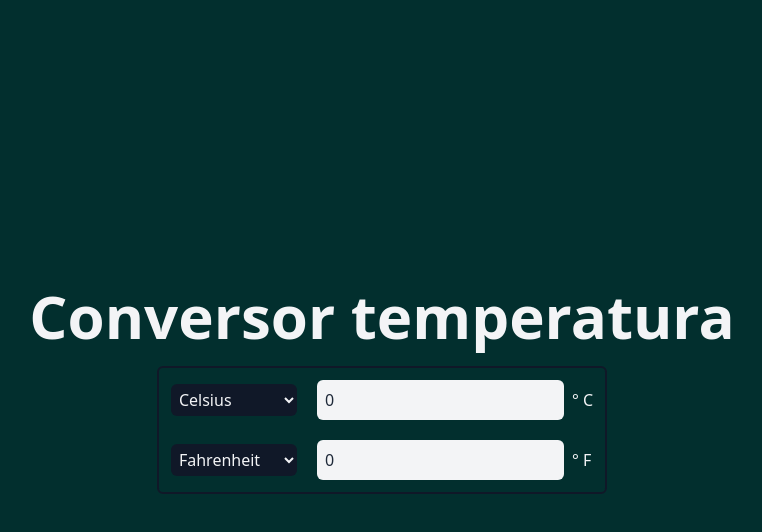
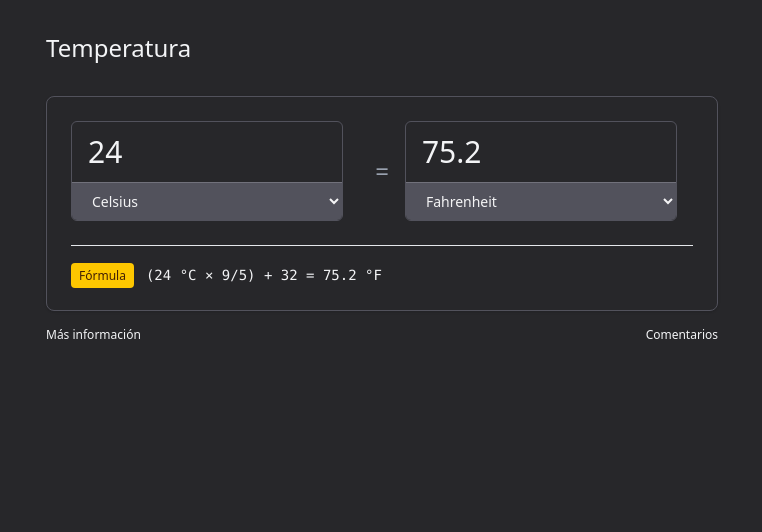
Before and after one commit to Leanfch/unit-conversor-react, a React (Vite) app: page / in a window 1280 px wide. Shown: the top 532 px of the page, without its empty margins (258-1020 px from the left). Built offline with nearby package versions, Linux system fonts and the light colour scheme.

Commit message:
google style

```diff
--- a/src/App.tsx
+++ b/src/App.tsx
@@ -18,23 +18,23 @@ const data = [
 	},
 ];
 
-function celsiusToFahrenheit ( C : number ) {
+function celsiusToFahrenheit(C: number) {
     return (C * 9/5) + 32;
 }
 
-function fahrenheitToCelsius( F: number ) {
+function fahrenheitToCelsius(F: number) {
     return (F - 32) * 5/9;
 }
 
-function celsiusToKelvin ( C: number ) {
+function celsiusToKelvin(C: number) {
     return C + 273.15;
 }
 
-function kelvinToCelsius ( K: number ) {
+function kelvinToCelsius(K: number) {
     return K - 273.15;
 }
 
-function unitConverter( value: number, fromUnit: string, toUnit: string ) {
+function unitConverter(value: number, fromUnit: string, toUnit: string) {
     let resultInCelsius: number;
     let result: number;
 
@@ -66,85 +66,155 @@ function unitConverter( value: number, fromUnit: string, toUnit: string ) {
 function App() {
 	const [unit1, setUnit1] = useState(data[0]);
 	const [unit2, setUnit2] = useState(data[1]);
-    const [value1, setValue1] = useState(0);
-    const [value2, setValue2] = useState(0);
+    const [value1, setValue1] = useState(24);
+    const [value2, setValue2] = useState(75.2);
 
     function handleChange(event: ChangeEvent<HTMLSelectElement>) {
-		setUnit1(data.find((item) => item.name === event.target.value) ?? data[0]);
+        const newUnit = data.find((item) => item.name === event.target.value) ?? data[0];
+        setUnit1(newUnit);
+        const result = unitConverter(value1, newUnit.id, unit2.id);
+        setValue2(Math.round(result * 100) / 100);
     }
 
     function handleChange2(event: ChangeEvent<HTMLSelectElement>) {
-		setUnit2(data.find((item) => item.name === event.target.value) ?? data[0]);
+        const newUnit = data.find((item) => item.name === event.target.value) ?? data[0];
+        setUnit2(newUnit);
+        const result = unitConverter(value1, unit1.id, newUnit.id);
+        setValue2(Math.round(result * 100) / 100);
     }
 
     function handleChangeValue1(event: ChangeEvent<HTMLInputElement>) {
-		setValue1(Number(event.target.value))
+        const newValue = Number(event.target.value);
+        setValue1(newValue);
+        const result = unitConverter(newValue, unit1.id, unit2.id);
+        setValue2(Math.round(result * 100) / 100);
     }
 
     function handleChangeValue2(event: ChangeEvent<HTMLInputElement>) {
-		setValue2(Number(event.target.value))
+        const newValue = Number(event.target.value);
+        setValue2(newValue);
+        const result = unitConverter(newValue, unit2.id, unit1.id);
+        setValue1(Math.round(result * 100) / 100);
+    }
+
+    // Función para generar la fórmula
+    function getFormula() {
+        const from = unit1.name;
+        const to = unit2.name;
+        const val = value1;
+
+        if (from === to) return `${val} ${unit1.unit} = ${value2} ${unit2.unit}`;
+
+        if (from === "Celsius" && to === "Fahrenheit") {
+            return `(${val} °C × 9/5) + 32 = ${value2} °F`;
+        }
+        if (from === "Fahrenheit" && to === "Celsius") {
+            return `(${val} °F - 32) × 5/9 = ${value2} °C`;
+        }
+        if (from === "Celsius" && to === "Kelvin") {
+            return `${val} °C + 273.15 = ${value2} K`;
+        }
+        if (from === "Kelvin" && to === "Celsius") {
+            return `${val} K - 273.15 = ${value2} °C`;
+        }
+        if (from === "Fahrenheit" && to === "Kelvin") {
+            return `(${val} °F - 32) × 5/9 + 273.15 = ${value2} K`;
+        }
+        if (from === "Kelvin" && to === "Fahrenheit") {
+            return `(${val} K - 273.15) × 9/5 + 32 = ${value2} °F`;
+        }
+
+        return `${val} ${unit1.unit} = ${value2} ${unit2.unit}`;
     }
 
 	return (
-		<section className="bg-teal-950 w-screen h-screen flex flex-col items-center justify-center">
-			<p className="text-gray-100 font-bold text-6xl">
-				Conversor temperatura
-			</p>
-			<article className="text-gray-100 m-5">
-				<section className="border-2 border-gray-900 rounded-md p-3 flex flex-col">
-					<div className="mb-5">
+		<div className="min-h-screen bg-zinc-800 py-8 px-4">
+            <div className="max-w-2xl mx-auto">
+                {/* Header similar a Google */}
+                <div className="mb-8">
+                    <h1 className="text-2xl text-gray-100 font-normal mb-2">Temperatura</h1>
+                </div>
+
+                {/* Contenedor principal */}
+                <div className="bg-zing-700 rounded-lg shadow-sm border border-zinc-600 overflow-hidden">
+                    <div className="p-6">
+                        {/* Conversión principal */}
+                        <div className="flex items-center justify-between mb-6">
+                            {/* Input 1 */}
+                            <div className="flex-1 mr-4">
+                                <div className="border border-zinc-600 rounded-md overflow-hidden focus-within:ring-2 focus-within:ring-blue-500 focus-within:border-blue-500">
+                                    <input
+                                        type="number"
+                                        value={value1}
+                                        onChange={handleChangeValue1}
+                                        className="w-full px-4 py-3 text-3xl font-light text-gray-100 border-none outline-none bg-transparent"
+                                        placeholder="0"
+                                    />
                                     <select
-							name="temp"
-							id="temp"
-							className="bg-gray-900 p-1 rounded-md pr-5"
                                         value={unit1.name}
                                         onChange={handleChange}
+                                        className="w-full px-4 py-2 text-sm text-zinc-100 border-t border-zinc-500 outline-none bg-zinc-600 cursor-pointer hover:bg-zinc-700 focus:bg-zinc-500 focus:ring-2 focus:ring-blue-500"
                                     >
-							{data.map((unit) => {
-								return (
+                                        {data.map((unit) => (
                                             <option value={unit.name} key={unit.id}>
                                                 {unit.name}
                                             </option>
-								);
-							})}
+                                        ))}
                                     </select>
+                                </div>
+                            </div>
+
+                            {/* Símbolo igual */}
+                            <div className="flex-shrink-0 mx-4">
+                                <span className="text-2xl text-gray-400 font-light">=</span>
+                            </div>
+
+                            {/* Input 2 */}
+                            <div className="flex-1 mr-4">
+                                <div className="border border-zinc-600 rounded-md overflow-hidden focus-within:ring-2 focus-within:ring-blue-500 focus-within:border-blue-500">
                                     <input
                                         type="number"
+                                        value={value2}
+                                        onChange={handleChangeValue2}
+                                        className="w-full px-4 py-3 text-3xl font-light text-gray-100 border-none outline-none bg-transparent"
                                         placeholder="0"
-                            value={value1}
-                            onChange={handleChangeValue1}
-							className="bg-gray-100 text-gray-800 placeholder:text-gray-600 p-2 rounded-md ml-5 mr-2"
                                     />
-						<span>{unit1.unit}</span>
-					</div>
-					<div>
                                     <select
-							name="temp"
-							id="temp"
-							className="bg-gray-900 p-1 rounded-md pr-5"
                                         value={unit2.name}
                                         onChange={handleChange2}
+                                        className="w-full px-4 py-2 text-sm text-zinc-100 border-t border-zinc-500 outline-none bg-zinc-600 cursor-pointer hover:bg-zinc-700 focus:bg-zinc-500 focus:ring-2 focus:ring-blue-500"
                                     >
-							{data.map((unit) => {
-								return (
+                                        {data.map((unit) => (
                                             <option value={unit.name} key={unit.id}>
                                                 {unit.name}
                                             </option>
-								);
-							})}
+                                        ))}
                                     </select>
-						<input
-							type="number"
-							placeholder="0"
-                            value={value2}
-                            onChange={handleChangeValue2}
-							className="bg-gray-100 text-gray-800 placeholder:text-gray-600 p-2 rounded-md ml-5 mr-2"
-						/>
-						<span>{unit2.unit}</span>
                                 </div>
-				</section>
-			</article>
-		</section>
+                            </div>
+                        </div>
+
+                        {/* Fórmula */}
+                        <div className="pt-4 border-t border-gray-200">
+                            <div className="inline-block">
+                                <span className="bg-yellow-400 text-yellow-950 text-xs font-medium px-2 py-1 rounded mr-3">
+                                    Fórmula
+                                </span>
+                                <span className="text-sm text-gray-100 font-mono">
+                                    {getFormula()}
+                                </span>
+                            </div>
+                        </div>
+                    </div>
+                </div>
+
+                {/* Footer informativo */}
+                <div className="flex justify-between items-center mt-4 text-xs text-gray-100">
+                    <span>Más información</span>
+                    <span>Comentarios</span>
+                </div>
+            </div>
+        </div>
 	);
 }
 
--- /dev/null
+++ b/src/data/data.ts
@@ -0,0 +1,17 @@
+export const data = [
+	{
+		id: "celsius",
+		name: "Celsius",
+		unit: "° C",
+	},
+	{
+		id: "fahrenheit",
+		name: "Fahrenheit",
+		unit: "° F",
+	},
+	{
+		id: "kelvin",
+		name: "Kelvin",
+		unit: "K",
+	},
+];
--- /dev/null
+++ b/src/functions/funcs.ts
@@ -0,0 +1,46 @@
+function celsiusToFahrenheit ( C : number ) {
+    return (C * 9/5) + 32;
+}
+
+function fahrenheitToCelsius( F: number ) {
+    return (F - 32) * 5/9;
+}
+
+function celsiusToKelvin ( C: number ) {
+    return C + 273.15;
+}
+
+function kelvinToCelsius ( K: number ) {
+    return K - 273.15;
+}
+
+function unitConverter( value: number, fromUnit: string, toUnit: string ) {
+    let resultInCelsius: number;
+    let result: number;
+
+    switch (fromUnit) {
+        case 'fahrenheit':
+            resultInCelsius = fahrenheitToCelsius(value);
+        break
+        case 'kelvin':
+            resultInCelsius = kelvinToCelsius(value);
+        break
+        default:
+            resultInCelsius = value;
+    }
+
+    switch (toUnit) {
+        case 'fahrenheit':
+             result = celsiusToFahrenheit(resultInCelsius)
+        break;
+        case 'kelvin':
+            result = celsiusToKelvin(resultInCelsius)
+        break;
+        default:
+            result = resultInCelsius;
+    }
+
+    return result;
+}
+
+export { celsiusToFahrenheit, celsiusToKelvin, kelvinToCelsius, fahrenheitToCelsius, unitConverter }
```
Lines whose indentation alone changed are shown as unchanged.
